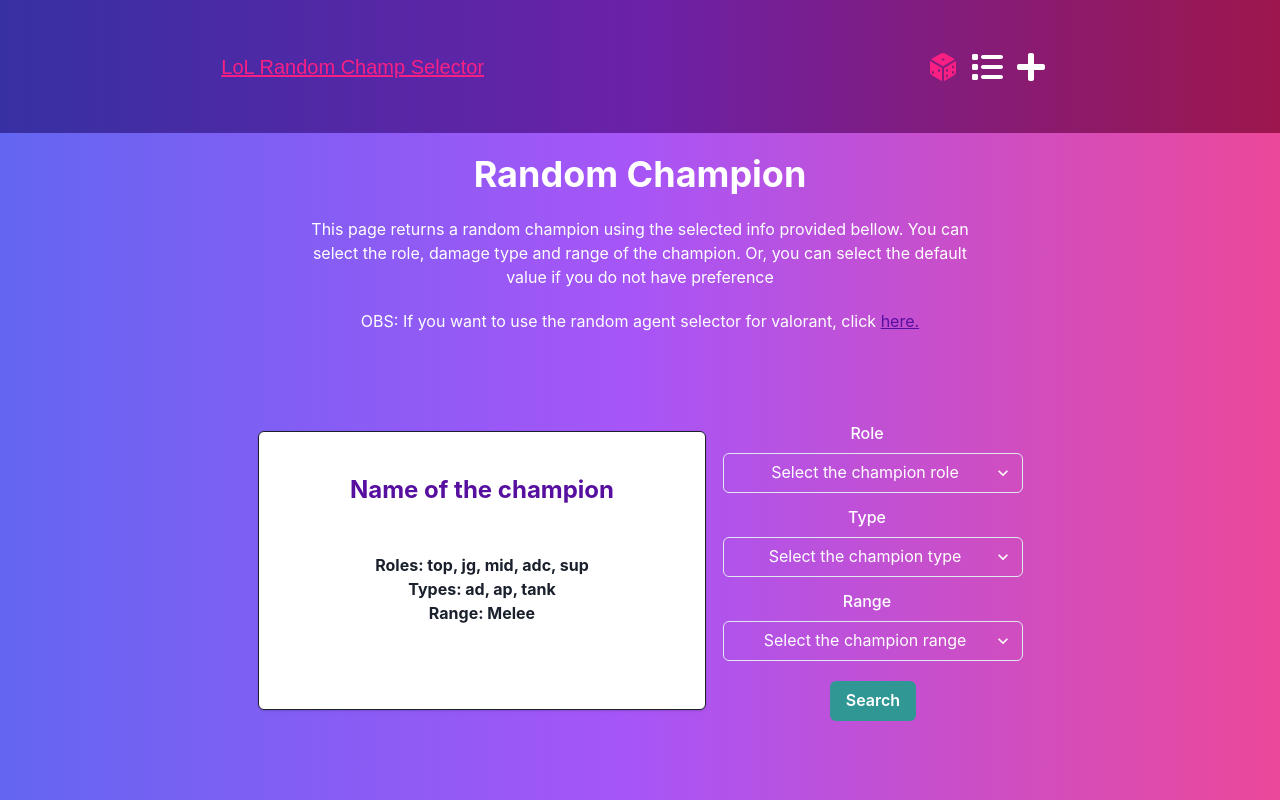
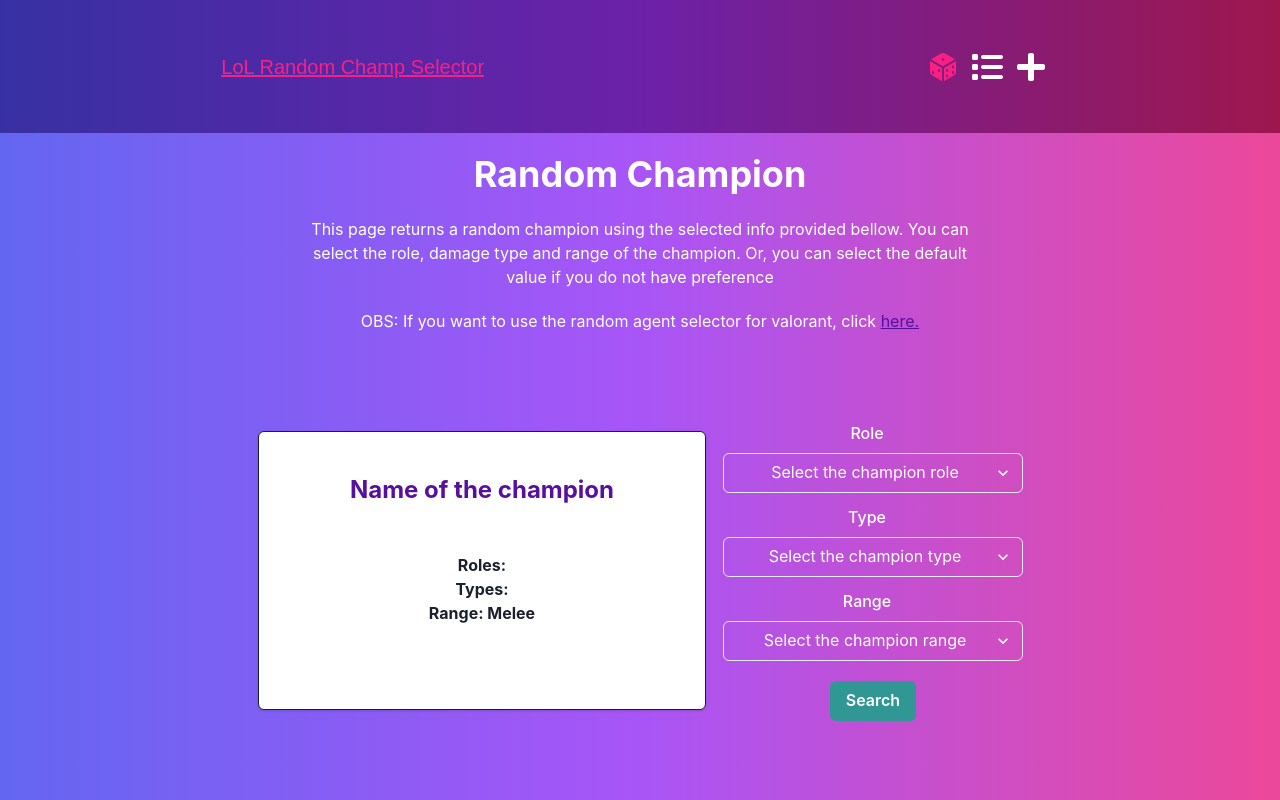
Before and after one commit to Joao-Vtr-Oliveira/lol-random-champ-selector-frontend, a Next.js app: page / in a window 1280 px wide. Built offline with nearby package versions, Linux system fonts and the light colour scheme; no server answers.

Commit message:
refactor: change to use the base champion

```diff
--- a/src/components/ChampionCard.tsx
+++ b/src/components/ChampionCard.tsx
@@ -18,7 +18,8 @@
 import Link from 'next/link';
 
 const ChampionCard = ({ champion }: { champion: ChampionReturn }) => {
-	const { isOpen, onOpen, onClose } = useDisclosure();
+	const roles = createArray(rolesArray, champion);
+  const types = createArray(damageTypesArray, champion);
 
 	const name = specifChampionName(champion.name);
 	const link = `https://ddragon.leagueoflegends.com/cdn/img/champion/splash/${name}_0.jpg`;
@@ -75,13 +76,13 @@
 					textAlign='center'
 					mt={2}
 				>
-					Roles: {rolesArray.join(', ')}
+					Roles: {roles.join(', ')}
 				</Box>
 				<Box
 					fontWeight='bold'
 					textAlign='center'
 				>
-					Types: {damageTypesArray.join(', ')}
+					Types: {types.join(', ')}
 				</Box>
 				<Box
 					fontWeight='bold'
```
